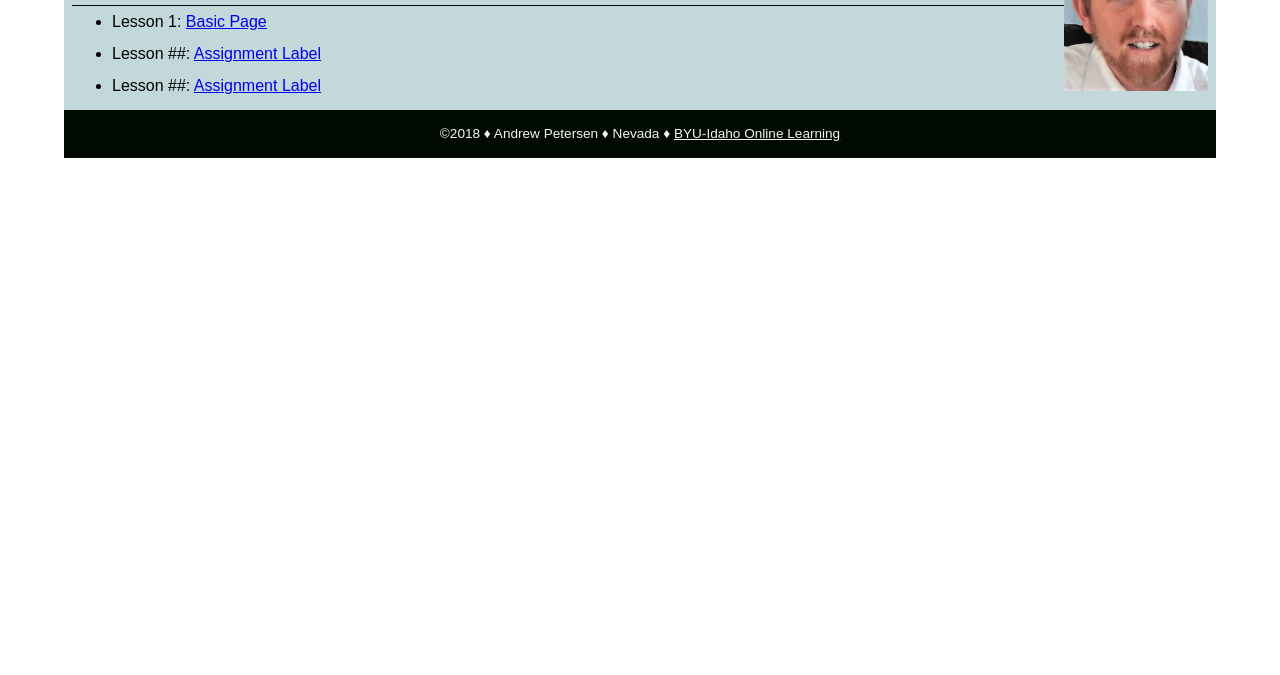
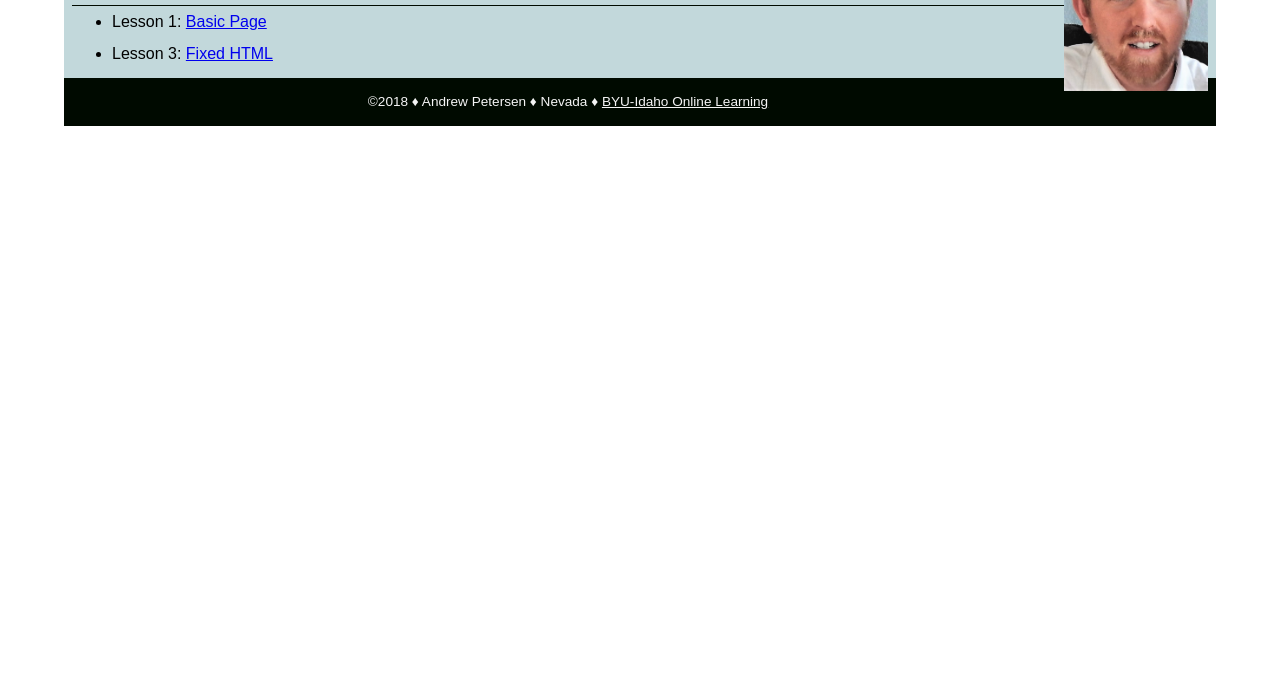
Before and after one commit to andrewlp8/CIT-230, a plain HTML site: page index.html in a window 1280 px wide. Shown: the part 125-800 px from the top of the page. Drawn offline with Linux system fonts and the light colour scheme.

Commit message:
L3 linked

```diff
--- a/index.html
+++ b/index.html
@@ -20,8 +20,7 @@
 		<h2>CIT-230 Assignment Portal</h2>
 		<ul>
 			<li>Lesson 1: <a href="practice/basicpage.html">Basic Page</a></li>
-			<li>Lesson ##: <a href="#">Assignment Label</a></li>
-			<li>Lesson ##: <a href="#">Assignment Label</a></li>
+			<li>Lesson 3: <a href="assignments/lesson-3/fixedhtml.html">Fixed HTML</a></li>
 		</ul>
 	</main>
 	<footer>
```
